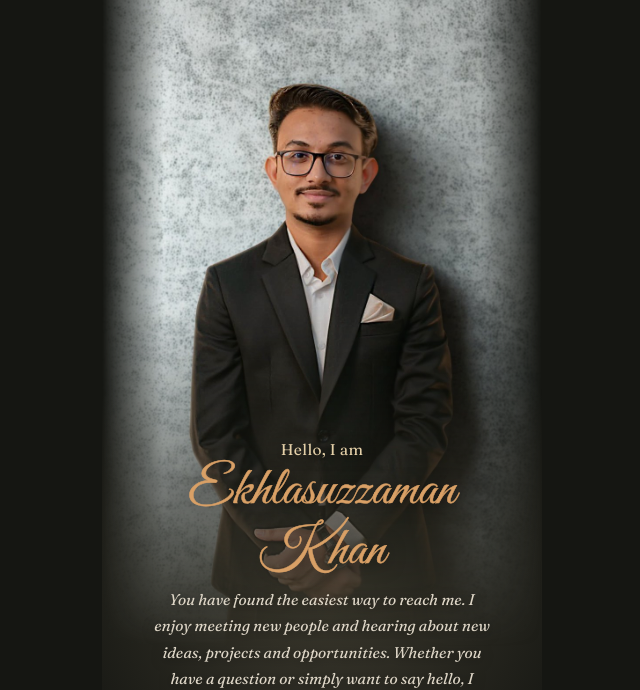
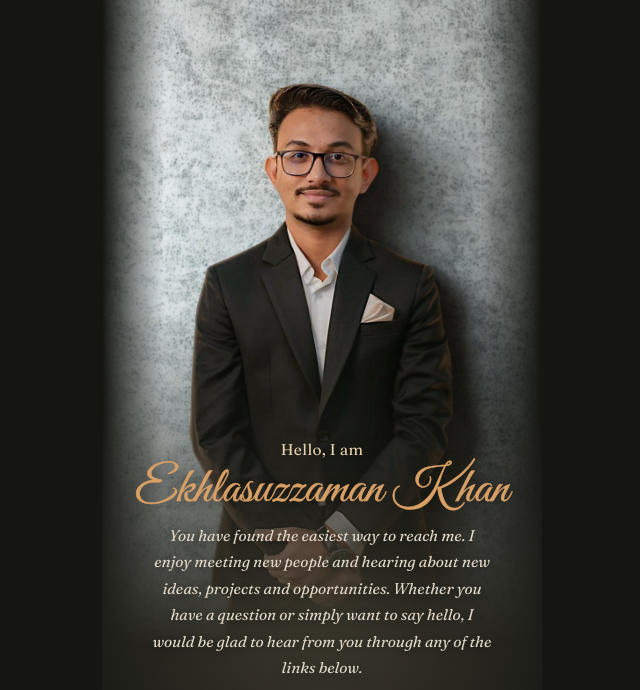
Before and after one commit to ekhlasuzzamankhan23/ekhlasuzzamankhan23, a plain HTML site: page index.html in a window 1280 px wide. Shown: the top 690 px of the page, without its empty margins (318-958 px from the left). Drawn offline with Linux system fonts and the light colour scheme.

Commit message:
Add files via upload

```diff
--- a/index.html
+++ b/index.html
@@ -59,7 +59,7 @@
     text-shadow:0 2px 12px rgba(0,0,0,.5);animation:fadein .9s ease .55s both;
   }
   .name{
-    font-family:'Great Vibes',cursive;font-weight:400;font-size:clamp(42px,12.6vw,54px);
+    font-family:'Great Vibes',cursive;font-weight:400;font-size:clamp(28px,calc((100vw - 56px) / 7.8),50px);white-space:nowrap;
     letter-spacing:0;line-height:1.1;margin:0 0 4px;color:#D9A066;
     -webkit-text-stroke:.5px #D9A066;text-shadow:0 2px 18px rgba(0,0,0,.55);
   }
```
